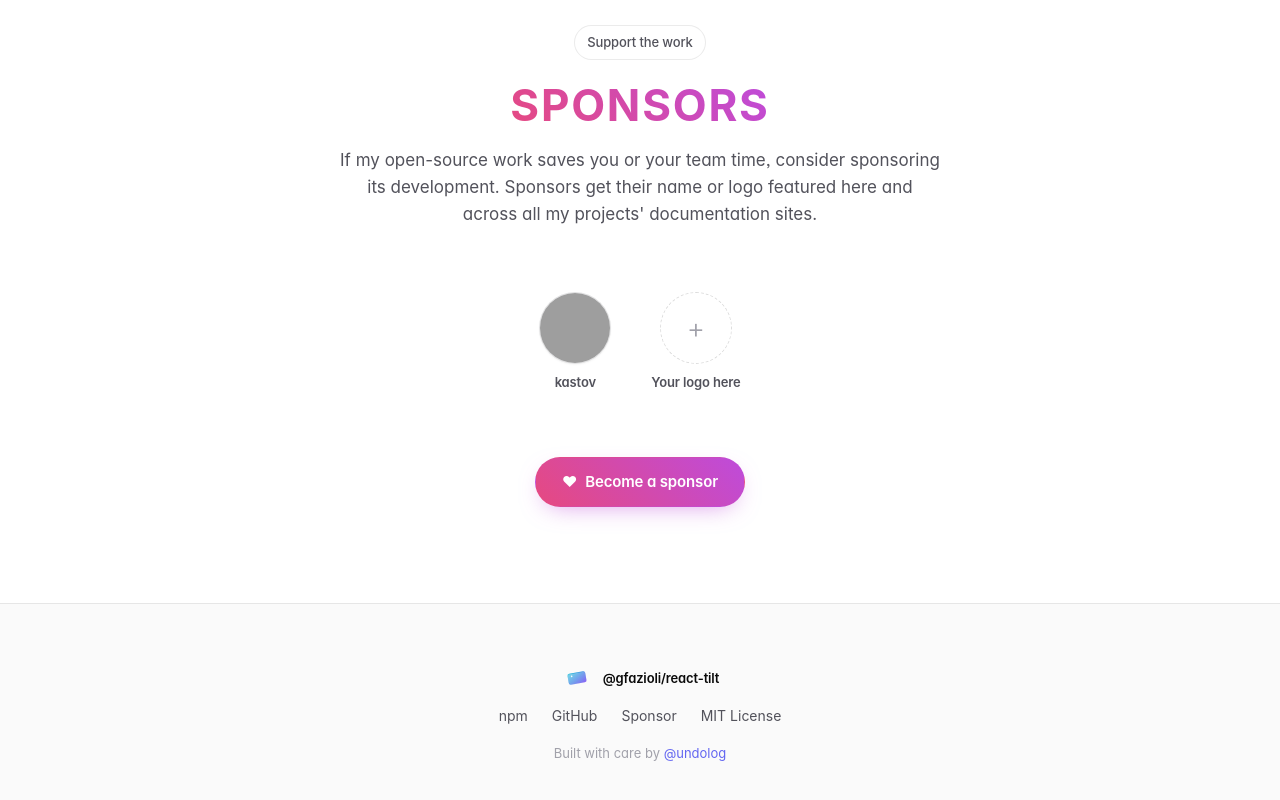
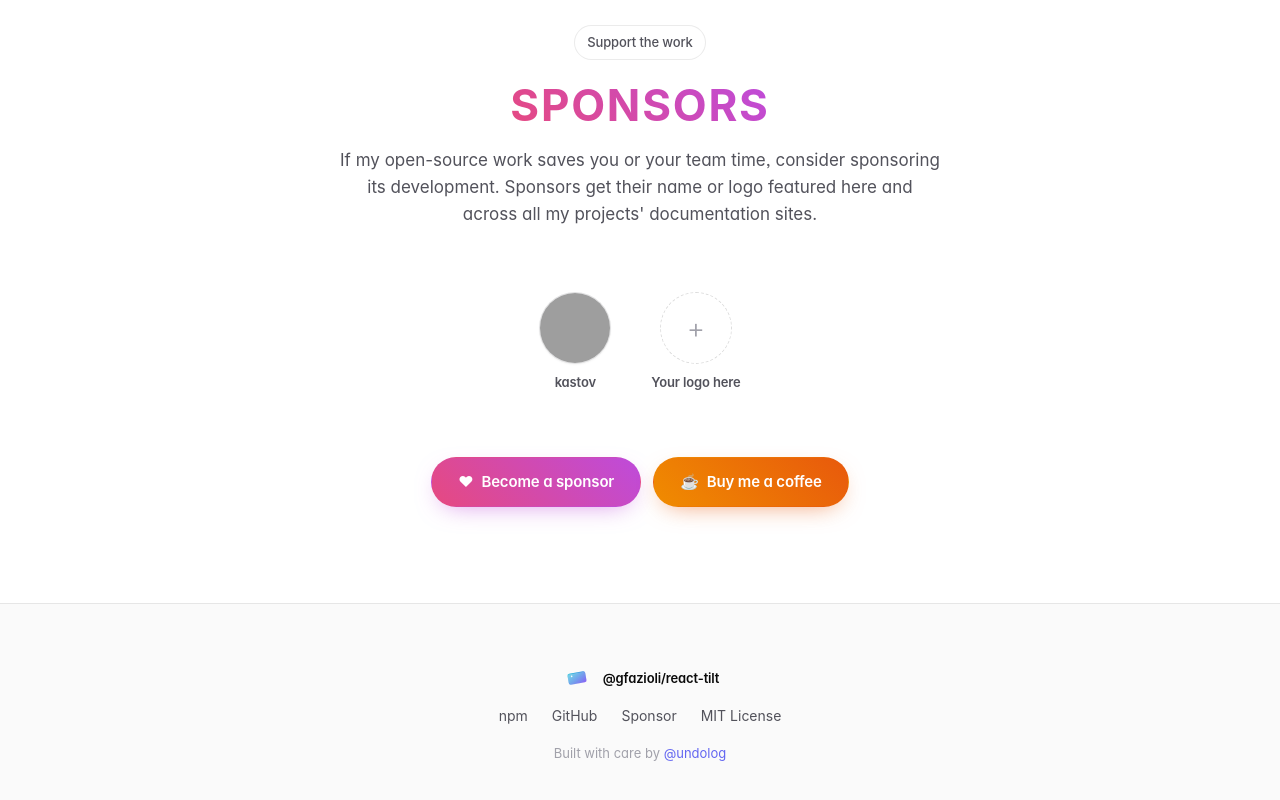
Before and after one commit to gfazioli/react-tilt, a React (Vite) app in the folder site/: page / in a window 1280 px wide. Shown: the part 7745-8545 px from the top of the page. Built offline with nearby package versions, Linux system fonts and the light colour scheme; grey boxes are pictures that could not be loaded; a web font is replaced by a local one.

Commit message:
feat(site): add Buy me a coffee button to sponsors section

```diff
--- a/site/src/components/Sponsors.css
+++ b/site/src/components/Sponsors.css
@@ -89,6 +89,8 @@
 
 .sponsors-cta {
   display: flex;
+  flex-wrap: wrap;
+  gap: 12px;
   justify-content: center;
 }
 
@@ -123,3 +125,35 @@
 .sponsors-btn:active {
   transform: translateY(0);
 }
+
+.coffee-btn {
+  display: inline-flex;
+  align-items: center;
+  justify-content: center;
+  gap: var(--space-sm);
+  padding: 12px 26px;
+  border-radius: 999px;
+  border: 1px solid transparent;
+  font-size: 15px;
+  font-weight: 600;
+  letter-spacing: -0.01em;
+  text-decoration: none;
+  color: #ffffff;
+  background: linear-gradient(45deg, #f08c00, #e8590c);
+  box-shadow: 0 8px 24px -10px rgba(232, 89, 12, 0.6);
+  transition:
+    transform 120ms ease,
+    box-shadow 200ms ease,
+    filter 200ms ease;
+}
+
+.coffee-btn:hover {
+  color: #ffffff;
+  transform: translateY(-1px);
+  filter: brightness(1.05);
+  box-shadow: 0 12px 32px -10px rgba(232, 89, 12, 0.7);
+}
+
+.coffee-btn:active {
+  transform: translateY(0);
+}
--- a/site/src/components/Sponsors.tsx
+++ b/site/src/components/Sponsors.tsx
@@ -2,6 +2,7 @@
 import "./Sponsors.css";
 
 const SPONSOR_URL = "https://github.com/sponsors/gfazioli";
+const DONATE_URL = "https://donate.stripe.com/fZu4gy4Tn3b1dgudGx0co00";
 
 export function Sponsors() {
   return (
@@ -52,6 +53,9 @@
           <a className="sponsors-btn" href={SPONSOR_URL} target="_blank" rel="noreferrer noopener">
             <span aria-hidden="true">❤</span> Become a sponsor
           </a>
+          <a className="coffee-btn" href={DONATE_URL} target="_blank" rel="noreferrer noopener">
+            <span aria-hidden="true">☕</span> Buy me a coffee
+          </a>
         </div>
       </div>
     </section>
```
